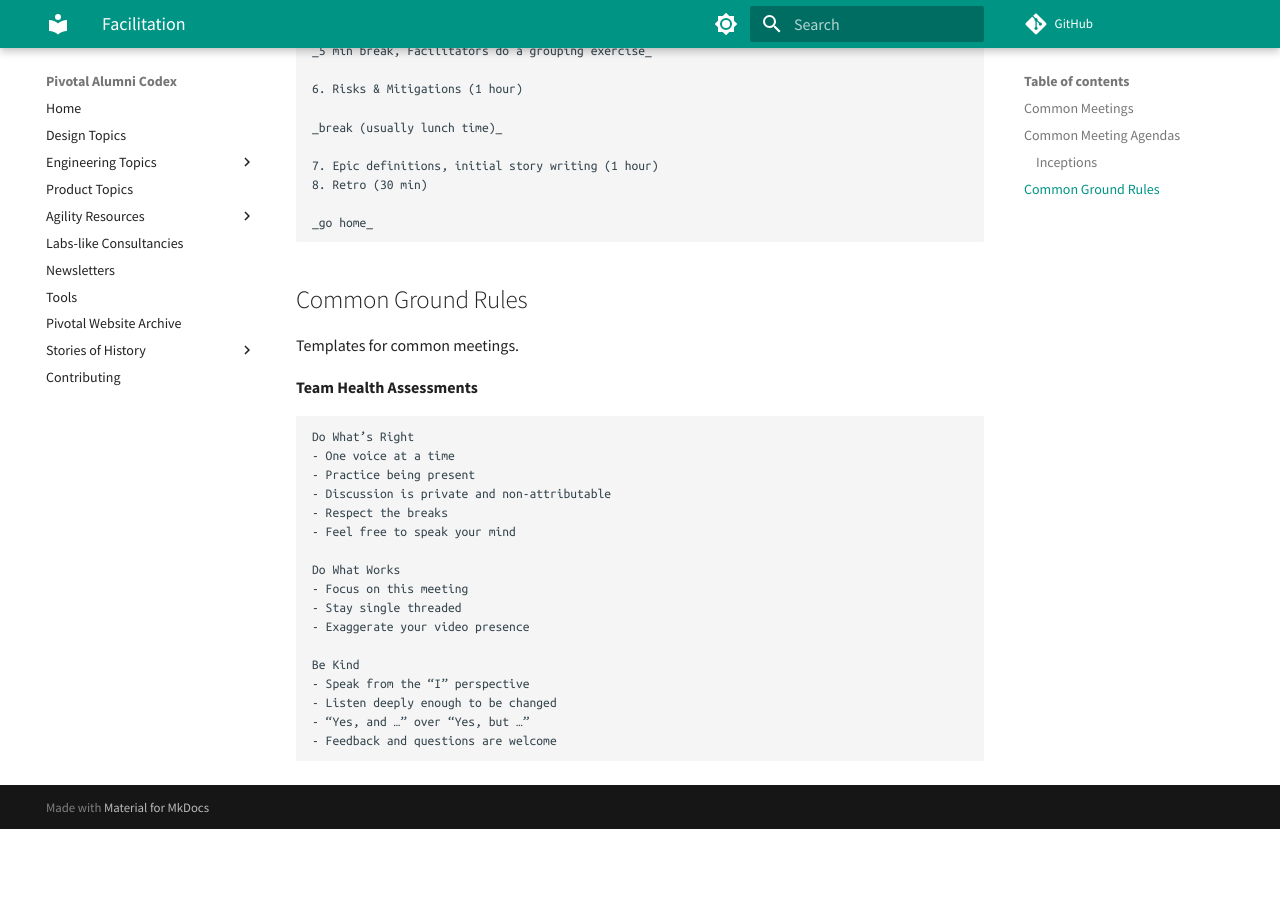
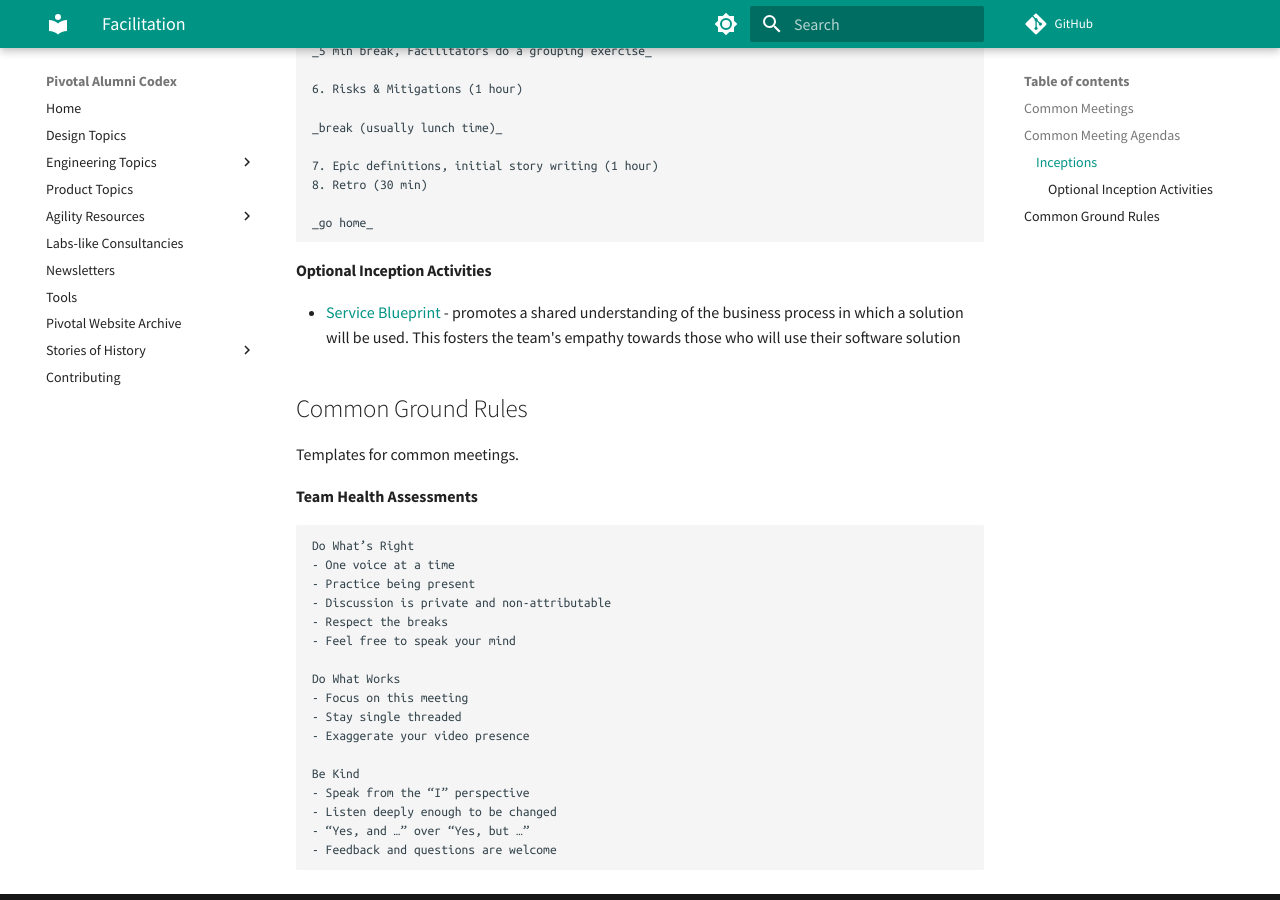
Before and after one commit to alumni-codex/alumni-codex.github.io, an MkDocs documentation site: the page built from docs/agility-resources/facilitation-notes.md, in a window 1280 px wide and 900 px high, scrolled down 1372 px. Built offline with MkDocs 1.6.1 and Material for MkDocs 9.7.7, drawn with Linux system fonts in a browser that asks for light colours; comment, search, counter and statistics services are not loaded; before the commit the page ends 2201 px from its top, so only the background shows below that.

Commit message:
Add service blueprint link

```diff
--- a/docs/agility-resources/facilitation-notes.md
+++ b/docs/agility-resources/facilitation-notes.md
@@ -49,6 +49,10 @@ Basic templates of agendas for common meetings.
 
     _go home_
 
+#### Optional Inception Activities
+
+* [Service Blueprint](https://servicedesigntools.org/tools/service-blueprint) - promotes a shared understanding of the business process in which a solution will be used. This fosters the team's empathy towards those who will use their software solution
+
 ## Common Ground Rules
 
 Templates for common meetings.
```
